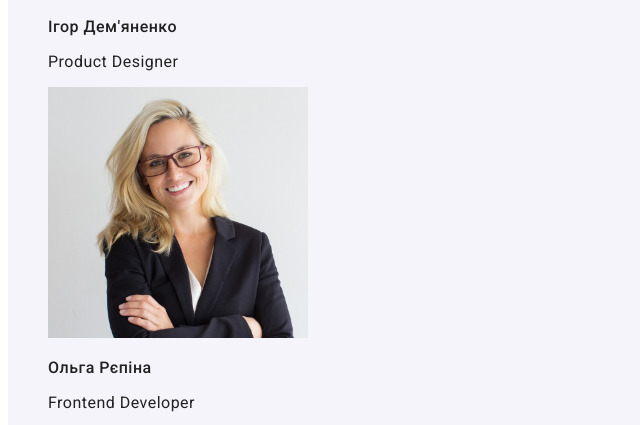
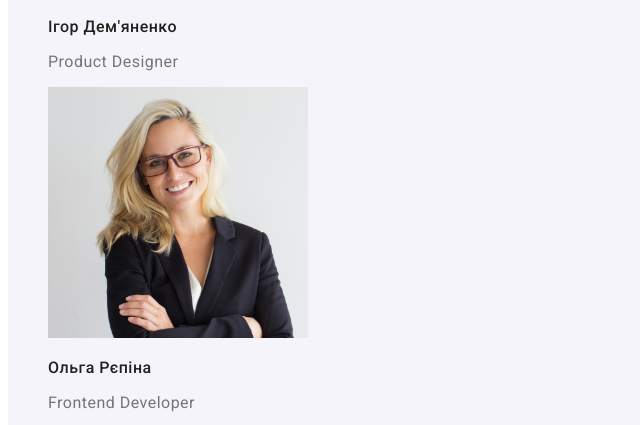
Before and after one commit to Denis-Shupletsov/goit-markup-hw-02, a plain HTML site: page index.html in a window 1280 px wide. Shown: the part 1778-2203 px from the top of the page, without its empty margins (0-640 px from the left). Drawn offline with Linux system fonts and the light colour scheme.

Commit message:
Портфолио
Готово

```diff
--- a/css/styles.css
+++ b/css/styles.css
@@ -149,6 +149,7 @@ body {
 }
 
 .section-profession {
+    color: var(--section-subtitle-color);
     font-weight: 400;
     font-size: 16px;
     line-height: 1.19;
```
Also changed, not shown: portfolio.html (line endings or trailing spaces).
